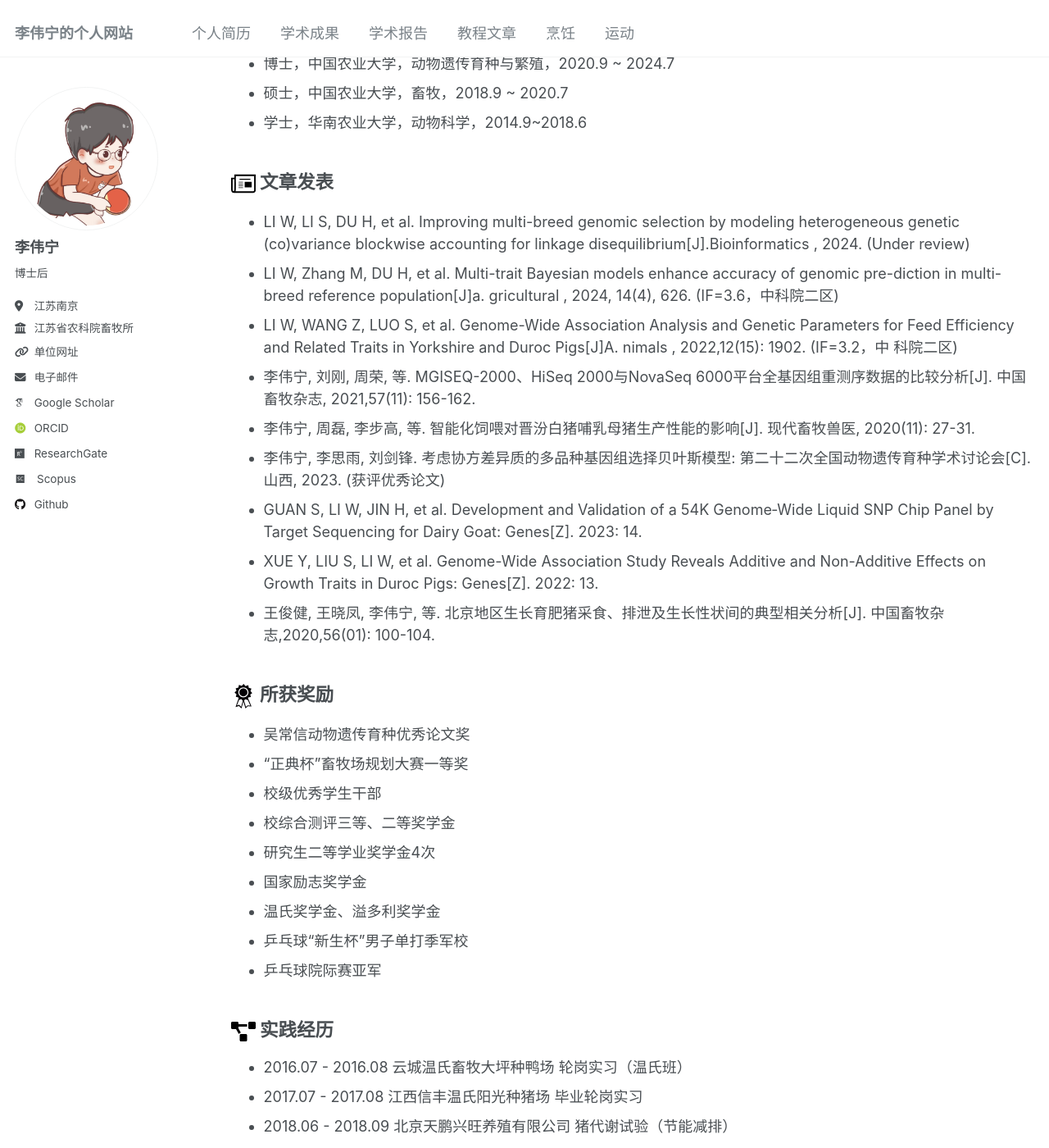
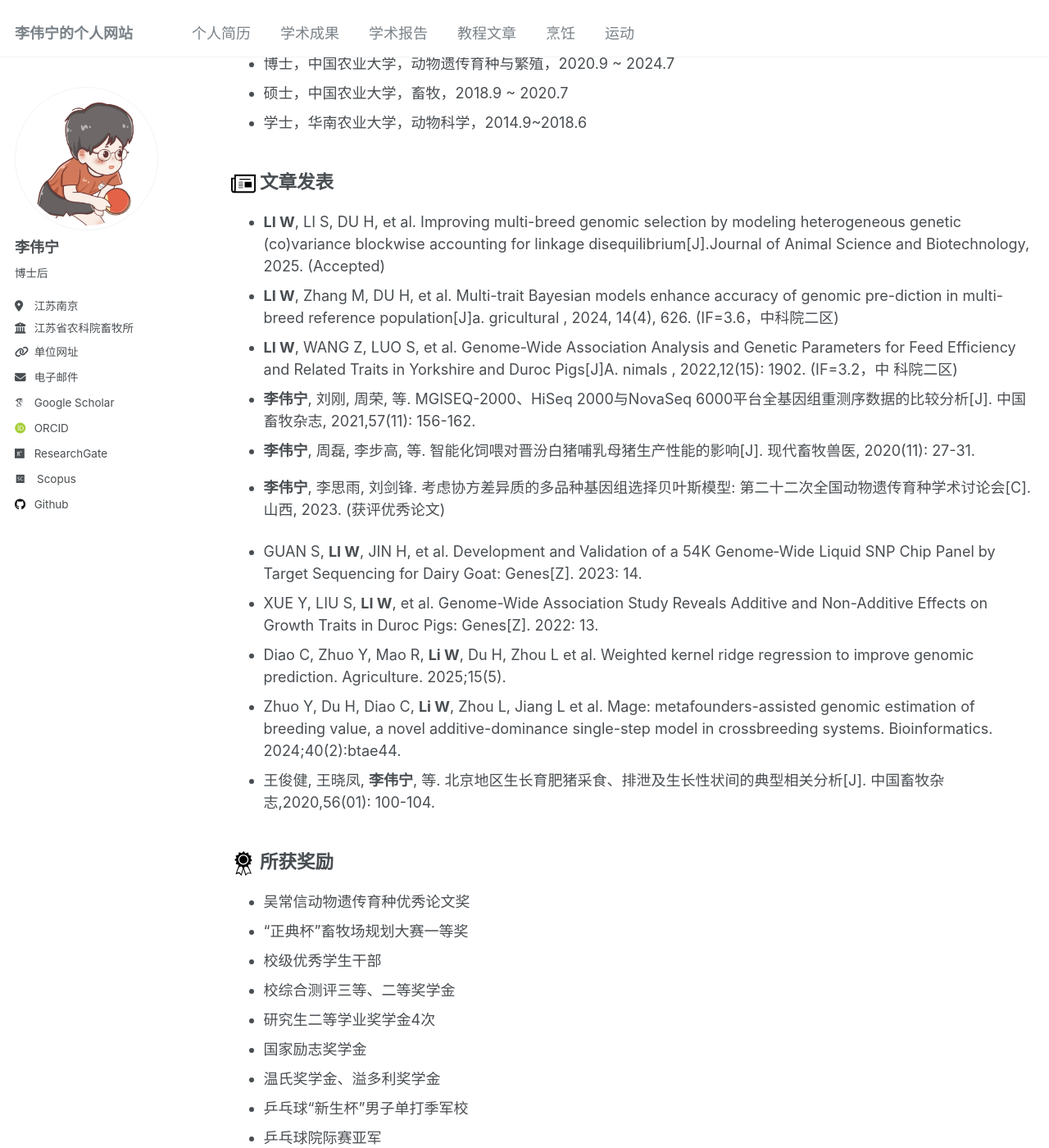
Before and after one commit to LiweiningMG/LiweiningMG.github.io, a Jekyll site: the page built from _pages/cv.md, in a window 1280 px wide and 1400 px high, scrolled down 607 px. Shown: the whole window at 82% size. Built offline with Jekyll 4.4.1, drawn with Linux system fonts in a browser that asks for light colours; some web fonts are replaced.

Commit message:
Update publication list with new entries and formatting

```diff
--- a/_pages/cv.md
+++ b/_pages/cv.md
@@ -50,16 +50,19 @@ redirect_from:
 
 ## <img src="/images/paper-publications.svg" width="30px"> 文章发表
 
-- LI W, LI S, DU H, et al. Improving multi-breed genomic selection by modeling heterogeneous genetic (co)variance blockwise accounting for linkage disequilibrium[J].Bioinformatics , 2024. (Under review)
-- LI W, Zhang M, DU H, et al. Multi-trait Bayesian models enhance accuracy of genomic pre-diction in multi-breed reference population[J]a. gricultural , 2024, 14(4), 626. (IF=3.6，中科院二区)
-- LI W, WANG Z, LUO S, et al. Genome-Wide Association Analysis and Genetic Parameters for Feed Efficiency and Related Traits in Yorkshire and Duroc Pigs[J]A. nimals , 2022,12(15): 1902. (IF=3.2，中
+- **LI W**, LI S, DU H, et al. Improving multi-breed genomic selection by modeling heterogeneous genetic (co)variance blockwise accounting for linkage disequilibrium[J].Journal of Animal Science and Biotechnology, 2025. (Accepted)
+- **LI W**, Zhang M, DU H, et al. Multi-trait Bayesian models enhance accuracy of genomic pre-diction in multi-breed reference population[J]a. gricultural , 2024, 14(4), 626. (IF=3.6，中科院二区)
+- **LI W**, WANG Z, LUO S, et al. Genome-Wide Association Analysis and Genetic Parameters for Feed Efficiency and Related Traits in Yorkshire and Duroc Pigs[J]A. nimals , 2022,12(15): 1902. (IF=3.2，中
 科院二区)
-- 李伟宁, 刘刚, 周荣, 等. MGISEQ-2000、HiSeq 2000与NovaSeq 6000平台全基因组重测序数据的比较分析[J]. 中国畜牧杂志, 2021,57(11): 156-162.
-- 李伟宁, 周磊, 李步高, 等. 智能化饲喂对晋汾白猪哺乳母猪生产性能的影响[J]. 现代畜牧兽医, 2020(11): 27-31.
-- 李伟宁, 李思雨, 刘剑锋. 考虑协方差异质的多品种基因组选择贝叶斯模型: 第二十二次全国动物遗传育种学术讨论会[C]. 山西, 2023. (获评优秀论文)
-- GUAN S, LI W, JIN H, et al. Development and Validation of a 54K Genome‐Wide Liquid SNP Chip Panel by Target Sequencing for Dairy Goat: Genes[Z]. 2023: 14.
-- XUE Y, LIU S, LI W, et al. Genome-Wide Association Study Reveals Additive and Non-Additive Effects on Growth Traits in Duroc Pigs: Genes[Z]. 2022: 13.
-- 王俊健, 王晓凤, 李伟宁, 等. 北京地区生长育肥猪采食、排泄及生长性状间的典型相关分析[J]. 中国畜牧杂志,2020,56(01): 100-104.
+- **李伟宁**, 刘刚, 周荣, 等. MGISEQ-2000、HiSeq 2000与NovaSeq 6000平台全基因组重测序数据的比较分析[J]. 中国畜牧杂志, 2021,57(11): 156-162.
+- **李伟宁**, 周磊, 李步高, 等. 智能化饲喂对晋汾白猪哺乳母猪生产性能的影响[J]. 现代畜牧兽医, 2020(11): 27-31.
+- **李伟宁**, 李思雨, 刘剑锋. 考虑协方差异质的多品种基因组选择贝叶斯模型: 第二十二次全国动物遗传育种学术讨论会[C]. 山西, 2023. (获评优秀论文)
+
+- GUAN S, **LI W**, JIN H, et al. Development and Validation of a 54K Genome‐Wide Liquid SNP Chip Panel by Target Sequencing for Dairy Goat: Genes[Z]. 2023: 14.
+- XUE Y, LIU S, **LI W**, et al. Genome-Wide Association Study Reveals Additive and Non-Additive Effects on Growth Traits in Duroc Pigs: Genes[Z]. 2022: 13.
+- Diao C, Zhuo Y, Mao R, **Li W**, Du H,  Zhou L et al. Weighted kernel ridge regression to improve genomic prediction. Agriculture. 2025;15(5).
+- Zhuo Y, Du H, Diao C, **Li W**, Zhou L,  Jiang L et al. Mage: metafounders-assisted genomic estimation of breeding value, a novel additive-dominance single-step model in crossbreeding systems. Bioinformatics. 2024;40(2):btae44.
+- 王俊健, 王晓凤, **李伟宁**, 等. 北京地区生长育肥猪采食、排泄及生长性状间的典型相关分析[J]. 中国畜牧杂志,2020,56(01): 100-104.
 
 ## <img src="/images/award-svgrepo-com.svg" width="30px"> 所获奖励
 
```
